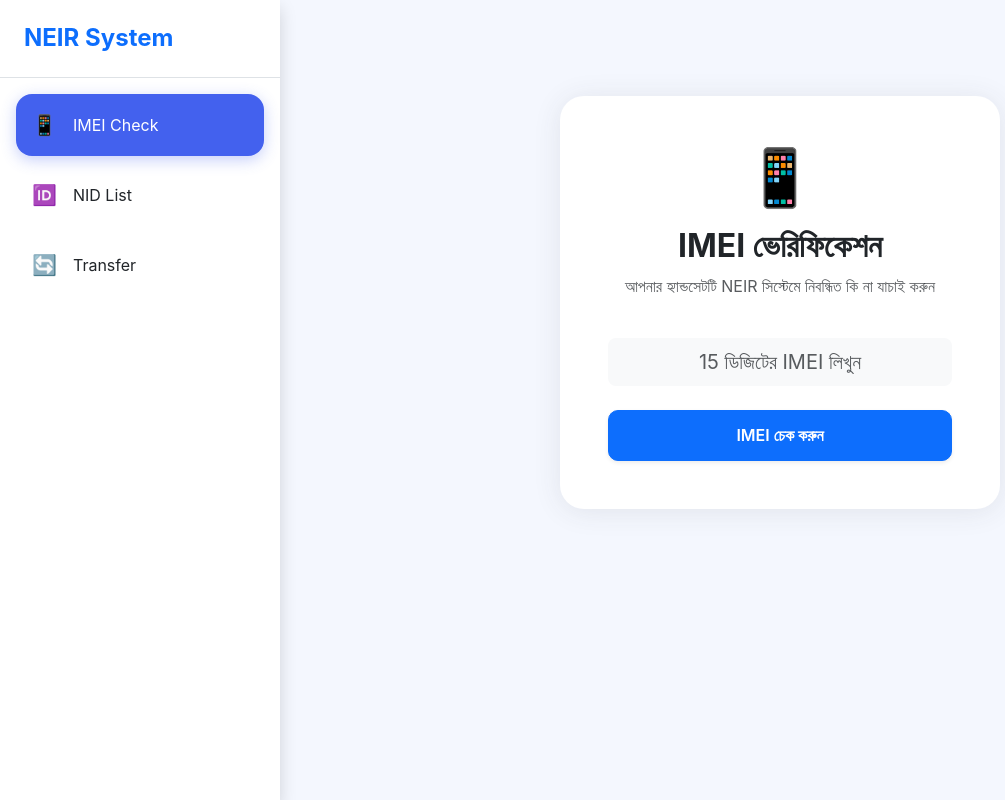
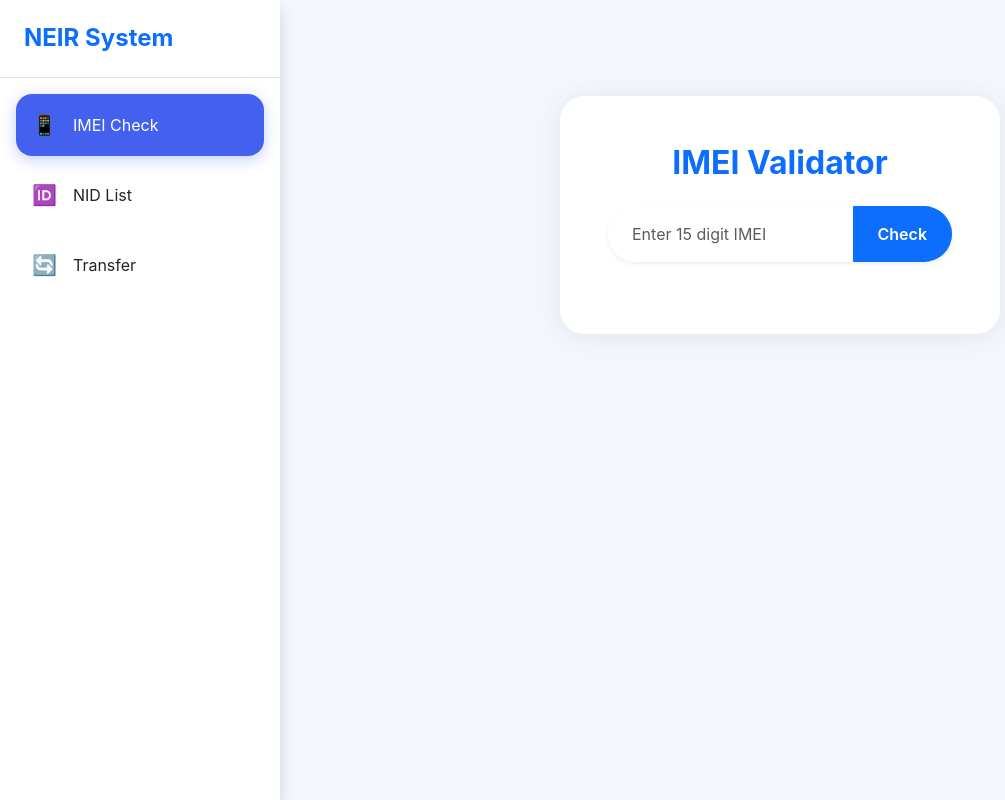
Before and after one commit to nayem-48ai/iMEi-BD, a Next.js app: page / in a window 1280 px wide. Shown: the whole page, without its empty margins (0-1005 px from the left). Built offline with nearby package versions, Linux system fonts and the light colour scheme.

Commit message:
Update index.js

```diff
--- a/pages/index.js
+++ b/pages/index.js
@@ -1,54 +1,59 @@
-import { useState } from 'react';
+import { useState, useEffect } from 'react';
+import { useRouter } from 'next/router';
 import Layout from '../components/Layout';
 
 export default function Home() {
+  const router = useRouter();
+  const { imei: queryImei } = router.query;
   const [imei, setImei] = useState('');
   const [result, setResult] = useState(null);
   const [loading, setLoading] = useState(false);
 
-  const handleCheck = async () => {
-    if(imei.length < 14) return alert("Valid IMEI লিখুন");
+  useEffect(() => {
+    if (queryImei) {
+      setImei(queryImei);
+      checkIMEI(queryImei);
+    }
+  }, [queryImei]);
+
+  const checkIMEI = async (inputImei) => {
+    const target = inputImei || imei;
+    if (!target) return;
     setLoading(true);
+    setResult(null);
+    try {
       const res = await fetch('/api/proxy', {
         method: 'POST',
         headers: { 'Content-Type': 'application/json' },
-      body: JSON.stringify({ endpoint: 'imei-status-check', payload: { imei } })
+        body: JSON.stringify({ endpoint: 'imei-status-check', payload: { imei: target } })
       });
       const data = await res.json();
       setResult(data.replyMessage);
+    } catch (e) { console.error(e); }
     setLoading(false);
   };
 
   return (
     <Layout>
-      <div className="row justify-content-center pt-md-5">
-        <div className="col-lg-6 col-md-10">
-          <div className="card glass-card p-4 p-md-5 animate__animated animate__fadeIn">
-            <div className="text-center mb-4">
-              <div className="display-4 text-primary mb-3">📱</div>
-              <h2 className="fw-bold">IMEI ভেরিফিকেশন</h2>
-              <p className="text-muted">আপনার হ্যান্ডসেটটি NEIR সিস্টেমে নিবন্ধিত কি না যাচাই করুন</p>
+      <div className="row justify-content-center pt-5">
+        <div className="col-md-6 text-center">
+          <div className="card glass-card p-5 animate__animated animate__backInUp">
+            <h2 className="fw-bold mb-4 text-primary">IMEI Validator</h2>
+            <div className="input-group mb-4 shadow-sm rounded-pill overflow-hidden">
+              <input type="text" className="form-control border-0 p-3 px-4" placeholder="Enter 15 digit IMEI" value={imei} onChange={e => setImei(e.target.value)} />
+              <button className="btn btn-primary px-4" onClick={() => checkIMEI()} disabled={loading}>
+                {loading ? <span className="spinner-border spinner-border-sm"></span> : 'Check'}
+              </button>
             </div>
 
-            <div className="form-group mb-4">
-              <input
-                type="text" className="form-control form-control-lg bg-light border-0 text-center"
-                placeholder="15 ডিজিটের IMEI লিখুন"
-                maxLength="15"
-                onChange={(e) => setImei(e.target.value)}
-              />
-            </div>
-
-            <button className="btn btn-primary w-100 shadow-sm" onClick={handleCheck} disabled={loading}>
-              {loading ? 'যাচাই করা হচ্ছে...' : 'IMEI চেক করুন'}
-            </button>
+            {loading && <div className="mt-4"><div className="loader-circle mx-auto"></div><p className="mt-2 text-muted">BTRC সার্ভার থেকে তথ্য খোঁজা হচ্ছে...</p></div>}
 
             {result && (
-              <div className={`mt-4 p-4 rounded-4 text-center animate__animated animate__zoomIn ${result.msg === 'WL' ? 'bg-success-subtle border border-success' : 'bg-danger-subtle border border-danger'}`}>
-                <h5 className={`fw-bold ${result.msg === 'WL' ? 'text-success' : 'text-danger'}`}>
-                  {result.msg === 'WL' ? '✅ নিবন্ধিত রয়েছে' : '❌ নিবন্ধিত নয়'}
-                </h5>
-                <p className="mb-0 small">{result.msg === 'WL' ? 'এই IMEI নম্বরটি NEIR সিস্টেমে পাওয়া গেছে এবং সচল আছে।' : 'IMEI নম্বরটি NEIR ডাটাবেসে পাওয়া যায়নি।'}</p>
+              <div className={`mt-4 p-4 rounded-4 animate__animated animate__zoomIn ${result.msg === 'WL' ? 'bg-success-subtle' : 'bg-danger-subtle'}`}>
+                <h4 className="fw-bold">{result.msg === 'WL' ? '✅ নিবন্ধিত' : '❌ নিবন্ধিত নয়'}</h4>
+                <p className="mb-2">IMEI: {result.imei}</p>
+                <hr />
+                <footer className="small text-muted">System Verified | Admin: <b>Tnayem48</b></footer>
               </div>
             )}
           </div>
```
Lines whose indentation alone changed are shown as unchanged.
